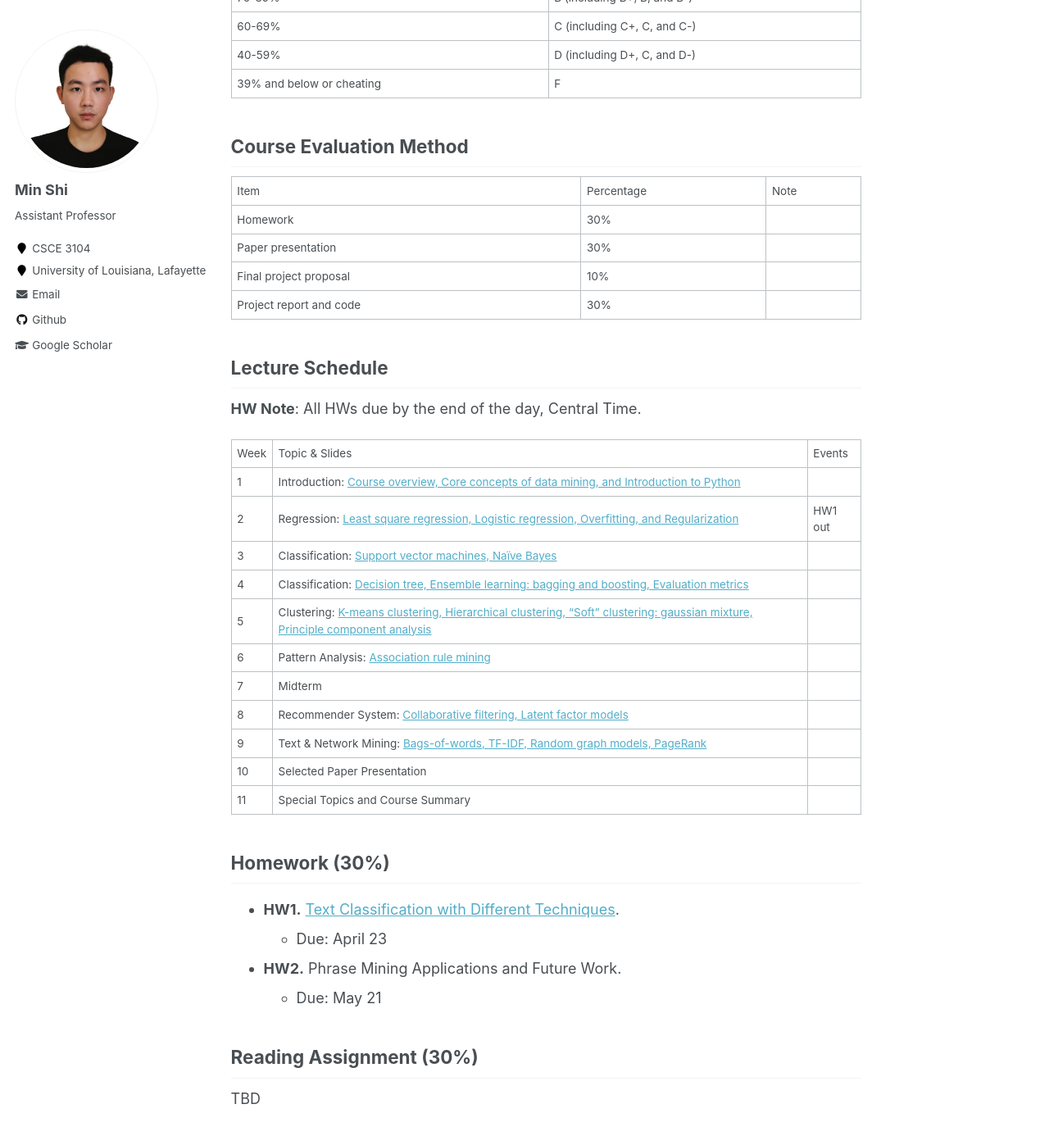
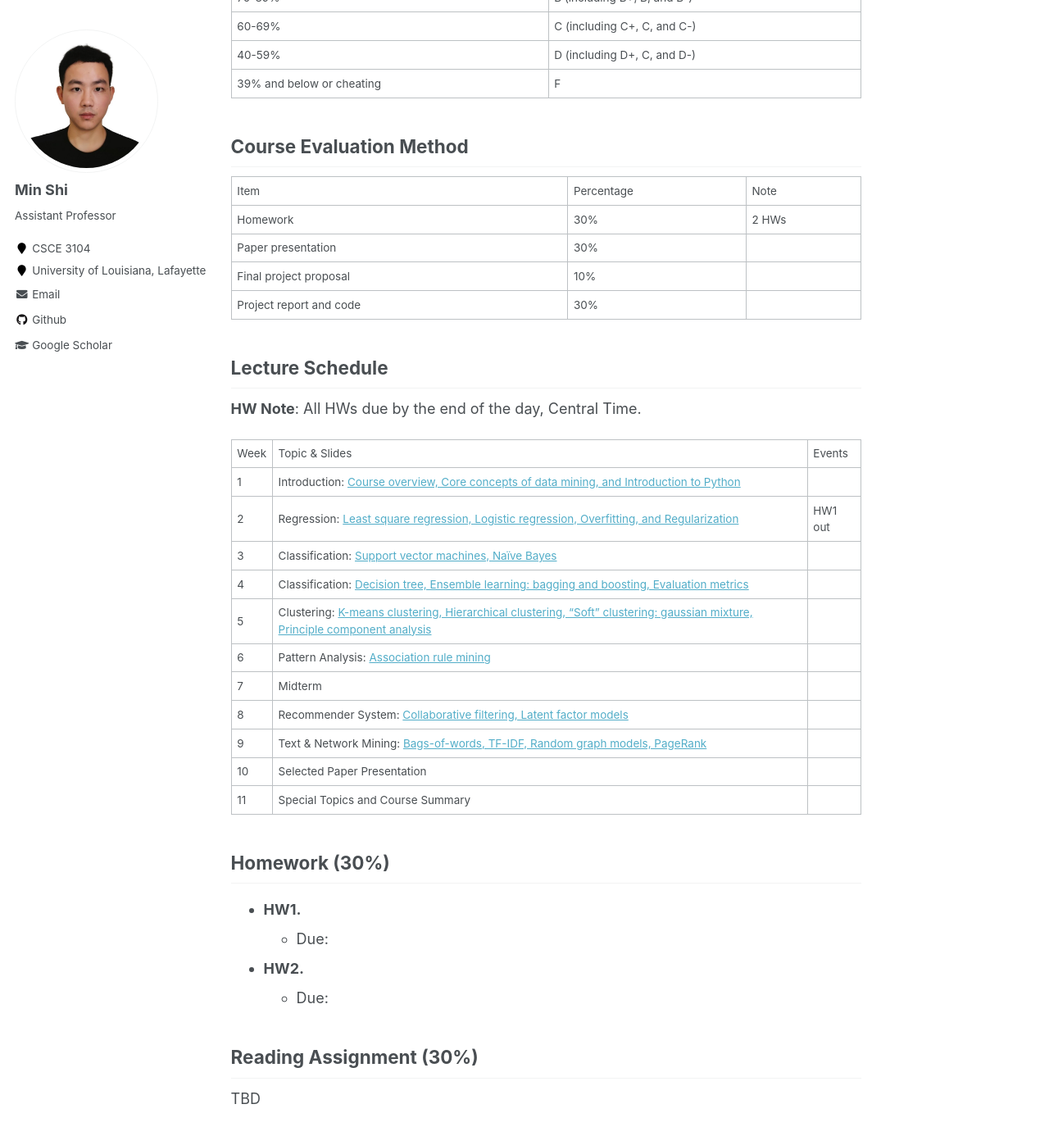
Before and after one commit to shiminxst/shiminxst.github.io, a Jekyll site: the page built from _teaching/2024-fall-CSCE566.md, in a window 1280 px wide and 1400 px high, scrolled down 1105 px. Shown: the top 1386 px of the window at 82% size. Built offline with Jekyll 4.4.1, drawn with Linux system fonts in a browser that asks for light colours.

Commit message:
Update 2024-fall-CSCE566.md

```diff
--- a/_teaching/2024-fall-CSCE566.md
+++ b/_teaching/2024-fall-CSCE566.md
@@ -37,7 +37,7 @@ TBD
 ## Course Evaluation Method
 
 Item                     | Percentage | Note
-Homework                 | 30% |
+Homework                 | 30% |   2 HWs
 Paper presentation       | 30% |
 Final project proposal   | 10% |
 Project report and code  | 30% |
@@ -60,10 +60,10 @@ Week | Topic & Slides                                                  | Events
 
 
 ## Homework (30%)
-- **HW1.** [Text Classification with Different Techniques](https://www.dropbox.com/scl/fi/w3dobgyr32uu61gl1j2mk/HW-1.zip?rlkey=eh8stynzp0j2rf3reu1v0dmd4&dl=0).
-    - Due: April 23
-- **HW2.** Phrase Mining Applications and Future Work.
-    - Due: May 21
+- **HW1.**
+    - Due:
+- **HW2.**
+    - Due:
 
 ## Reading Assignment (30%)
 TBD
```
